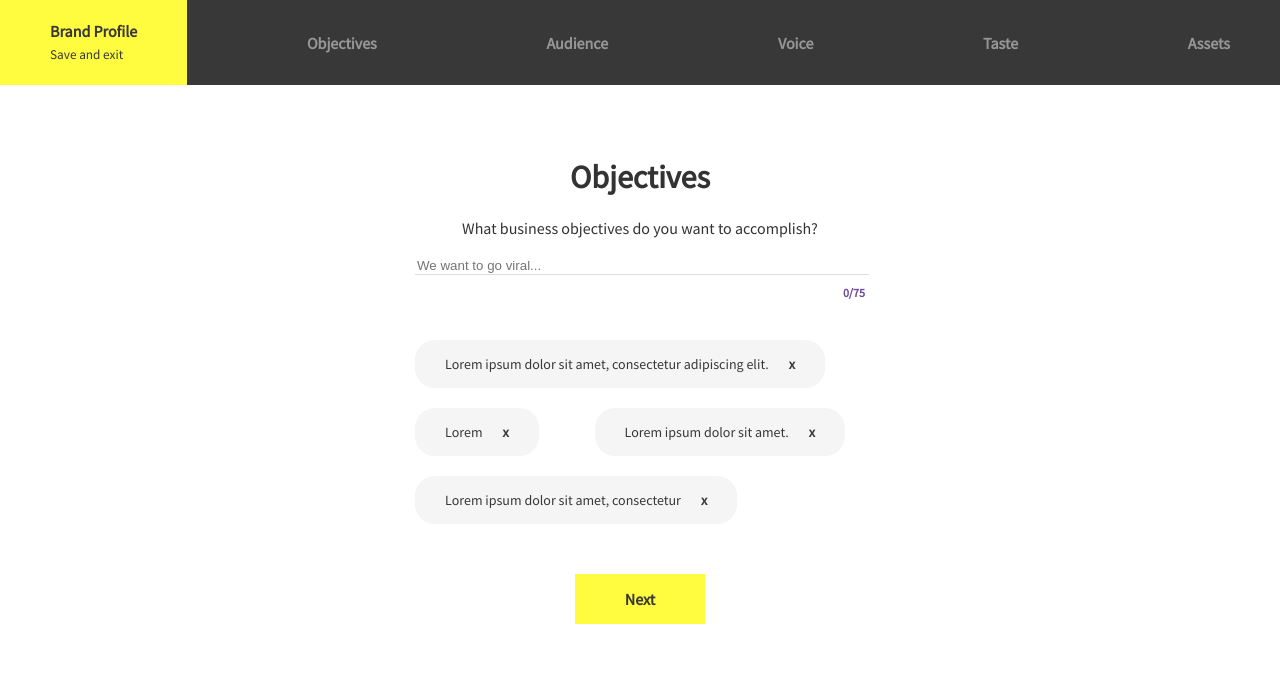
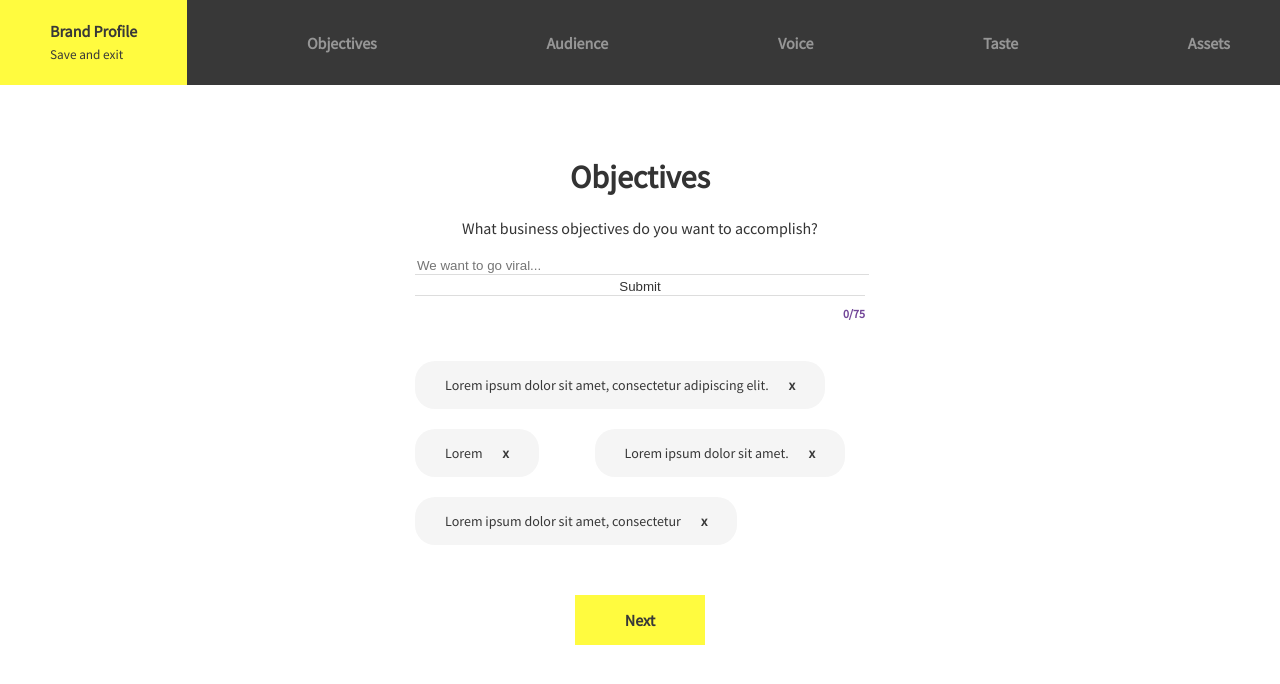
Before and after one commit to aslihanozfidan/saypr-task, a React (Create React App) app: page / in a window 1280 px wide. Shown: the top 684 px of the page. Built offline with nearby package versions, Linux system fonts and the light colour scheme.

Commit message:
created item state in search box component

```diff
--- a/src/Components/SearchBox/SearchBox.js
+++ b/src/Components/SearchBox/SearchBox.js
@@ -2,10 +2,36 @@ import React, { Component } from 'react';
 import './SearchBox.css';
 
 class SearchBox extends Component {
+    constructor(props) {
+        super(props);
+        this.state = {
+            item: '',
+            itemList: [],
+        };
+
+        this.handleChange = this.handleChange.bind(this);
+        this.handleSubmit = this.handleSubmit.bind(this);
+    }
+
+    handleChange(event) {
+        this.setState({ item: event.target.value });
+    }
+
+    handleSubmit(event) {
+        event.preventDefault();
+        this.setState(prevState => ({
+            itemList: [...prevState.itemList, this.state.item]
+        }));
+        console.log(this.state.item);
+    }
+
     render() {
         return (
             <div className="SearchBox">
-                <input type="text" placeholder="We want to go viral..." />
+                <form onSubmit={this.handleSubmit}>
+                    <input type="text" placeholder="We want to go viral..." value={this.state.item} onChange={this.handleChange} />
+                    <input type="submit" value="Submit" />
+                </form>
                 <span className="max-character">0/75</span>
                 <div className="label-area">
                     <div className="label">Lorem ipsum dolor sit amet, consectetur adipiscing elit.</div>
```
